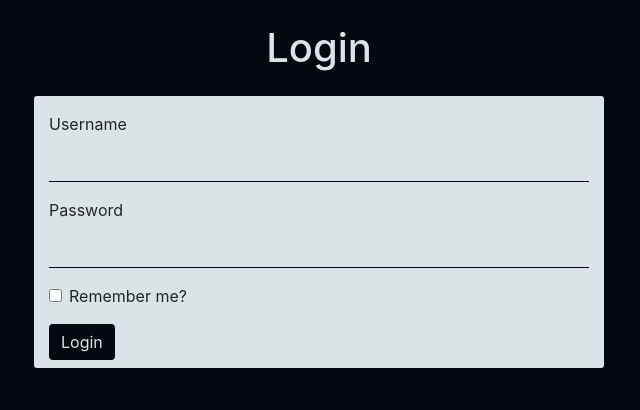
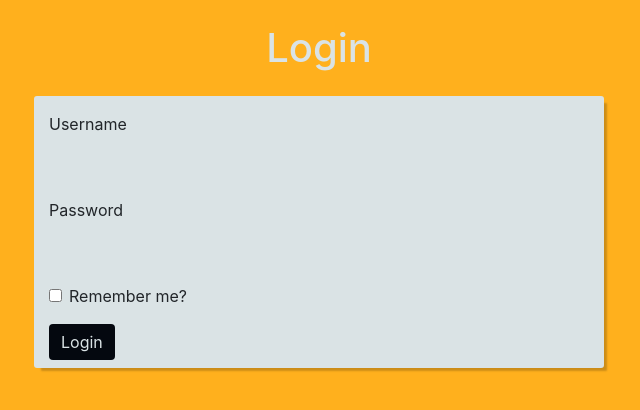
Before and after one commit to jordanjordanb1/todo-v2, a React (Create React App) app in the folder client/: page / in a window 1280 px wide. Shown: the top 410 px of the page, without its empty margins (321-961 px from the left). Built offline with nearby package versions, Linux system fonts and the light colour scheme.

Commit message:
Removed root vars and added new background color

```diff
--- a/client/src/index.scss
+++ b/client/src/index.scss
@@ -1,17 +1,9 @@
-:root {
-  --rich-black: #04080F;
-  --cyan-azure: #507DBC;
-  --baby-blue: #A1C6EA;
-  --pale-aqua: #BBD1EA;
-  --platinum: #DAE3E5;
-}
-
 body,
 html {
-  font-family: -apple-system, BlinkMacSystemFont, "Segoe UI", "Roboto", "Oxygen",
-    "Ubuntu", "Cantarell", "Fira Sans", "Droid Sans", "Helvetica Neue",
-    sans-serif;
-  -webkit-font-smoothing: antialiased;
-  -moz-osx-font-smoothing: grayscale;
-  background: var(--rich-black)
+    font-family: -apple-system, BlinkMacSystemFont, "Segoe UI", "Roboto",
+        "Oxygen", "Ubuntu", "Cantarell", "Fira Sans", "Droid Sans",
+        "Helvetica Neue", sans-serif;
+    -webkit-font-smoothing: antialiased;
+    -moz-osx-font-smoothing: grayscale;
+    background: rgb(255, 176, 29);
 }
```
